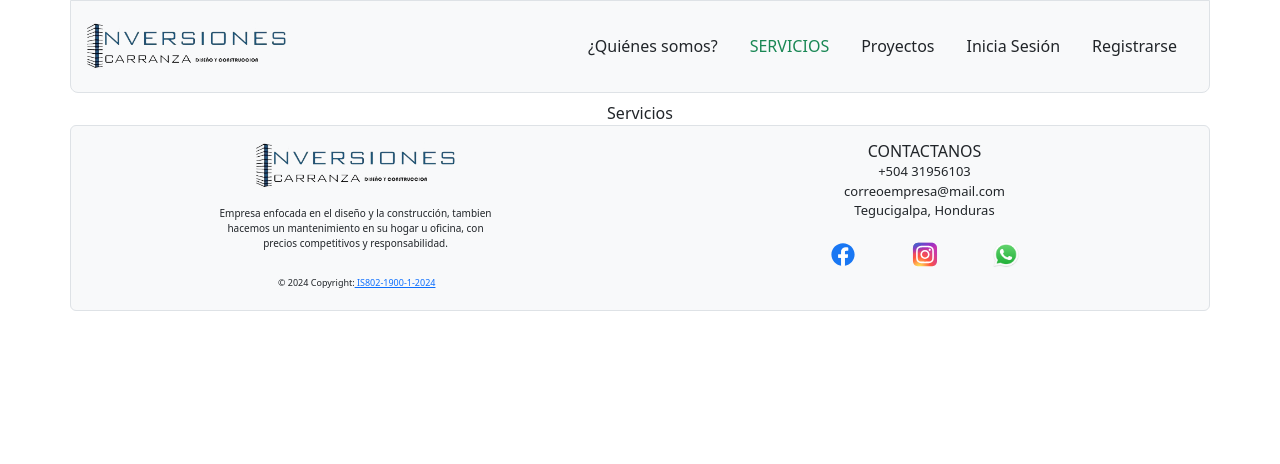
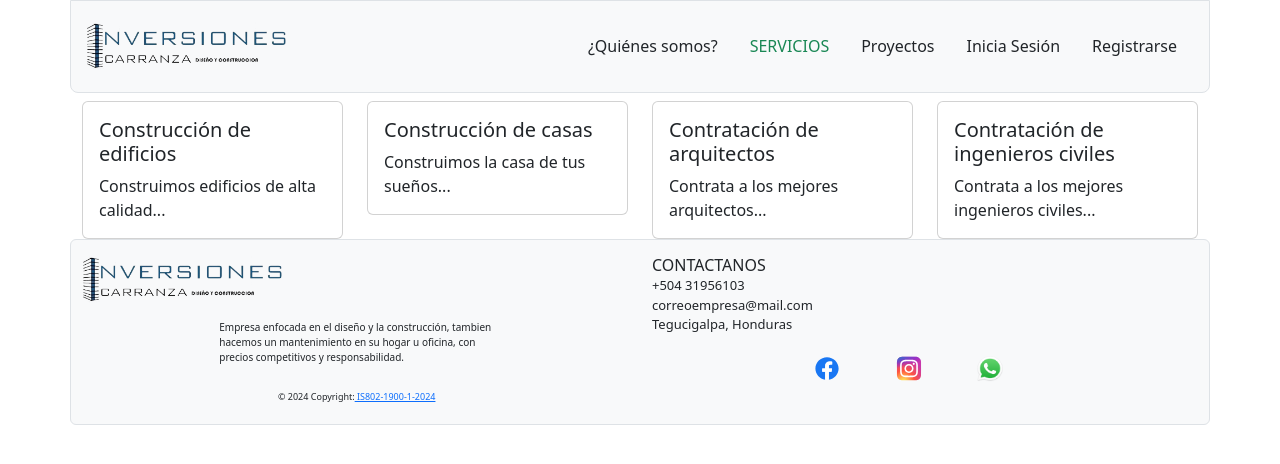
Before and after one commit to RyuDSora/InversionesCarranza, a React (Create React App) app in the folder frontend/: page /Servicios in a window 1280 px wide. Shown: the top 464 px of the page. Built offline with nearby package versions, Linux system fonts and the light colour scheme.

Commit message:
Servicios

```diff
--- a/frontend/src/App.js
+++ b/frontend/src/App.js
@@ -2,46 +2,36 @@ import React from "react";
 import { BrowserRouter, Route, Routes } from 'react-router-dom';
 import "bootstrap/dist/css/bootstrap.min.css";
 
-
 import "./App.css";
 import FooterIC from "./componets/FooterIC.jsx";
 import CompRegistro from "./componets/Signup.jsx";
-import Login from './componets/Login.jsx'
+import Login from './componets/Login.jsx';
 import LandingPage from "./componets/LandingPage.jsx";
 import NavBarIC from "./componets/NavBariC.jsx";
-import RecuperarLanding from './componets/RecuperarLanding.jsx'
+import RecuperarLanding from './componets/RecuperarLanding.jsx';
 import CambiarContrasenia from "./componets/CambiarContrasenia.jsx";
+import Servicios from './componets/Servicios.jsx';
 import Perfil from './componets/Perfil.jsx';
 import EditPerfil from './componets/EditarPerfil.jsx';
-import Projects from './componets/projects.jsx'
-
+import Projects from './componets/projects.jsx';
 
 function App() {
-
   return (
-    <div className="App">
-      <div >
     <BrowserRouter>
-          <header>
       <NavBarIC />
-          </header>
-          <div>
       <Routes>
         <Route path='/' element={<LandingPage />} />
         <Route path="/Signup" element={<CompRegistro />}/>
         <Route path="/login" element={<Login />} />
         <Route path="/Recuperar" element={<RecuperarLanding />} />
         <Route path="/CambiarContrasenia" element={<CambiarContrasenia/>} />
-              <Route path="/Servicios" element={ "Servicios" } />
+        <Route path="/Servicios" element={<Servicios />} />
         <Route path="/perfil/:userId" element={<Perfil />} />
-              <Route path="/EditarPerfil/:userId" element = {<EditPerfil/>}/>
-              <Route path="/Proyectos" element={ <Projects/> } />
+        <Route path="/EditarPerfil/:userId" element={<EditPerfil/>}/>
+        <Route path="/Proyectos" element={<Projects/>} />
       </Routes>
-          </div>
-          {FooterIC()}
+      <FooterIC />
     </BrowserRouter>
-      </div>
-    </div>
   );
 }
 
--- /dev/null
+++ b/frontend/src/componets/Servicios.jsx
@@ -0,0 +1,31 @@
+import React from 'react';
+import { Card, Container, Row, Col } from 'react-bootstrap';
+
+function Servicios() {
+  const servicios = [
+    { nombre: 'Construcción de edificios', descripcion: 'Construimos edificios de alta calidad...' },
+    { nombre: 'Construcción de casas', descripcion: 'Construimos la casa de tus sueños...' },
+    { nombre: 'Contratación de arquitectos', descripcion: 'Contrata a los mejores arquitectos...' },
+    { nombre: 'Contratación de ingenieros civiles', descripcion: 'Contrata a los mejores ingenieros civiles...' },
+    // Agrega más servicios aquí...
+  ];
+
+  return (
+    <Container>
+      <Row>
+        {servicios.map((servicio, index) => (
+          <Col xs={12} sm={6} md={4} lg={3} key={index}>
+            <Card>
+              <Card.Body>
+                <Card.Title>{servicio.nombre}</Card.Title>
+                <Card.Text>{servicio.descripcion}</Card.Text>
+              </Card.Body>
+            </Card>
+          </Col>
+        ))}
+      </Row>
+    </Container>
+  );
+}
+
+export default Servicios;
```
Lines whose indentation alone changed are shown as unchanged.
